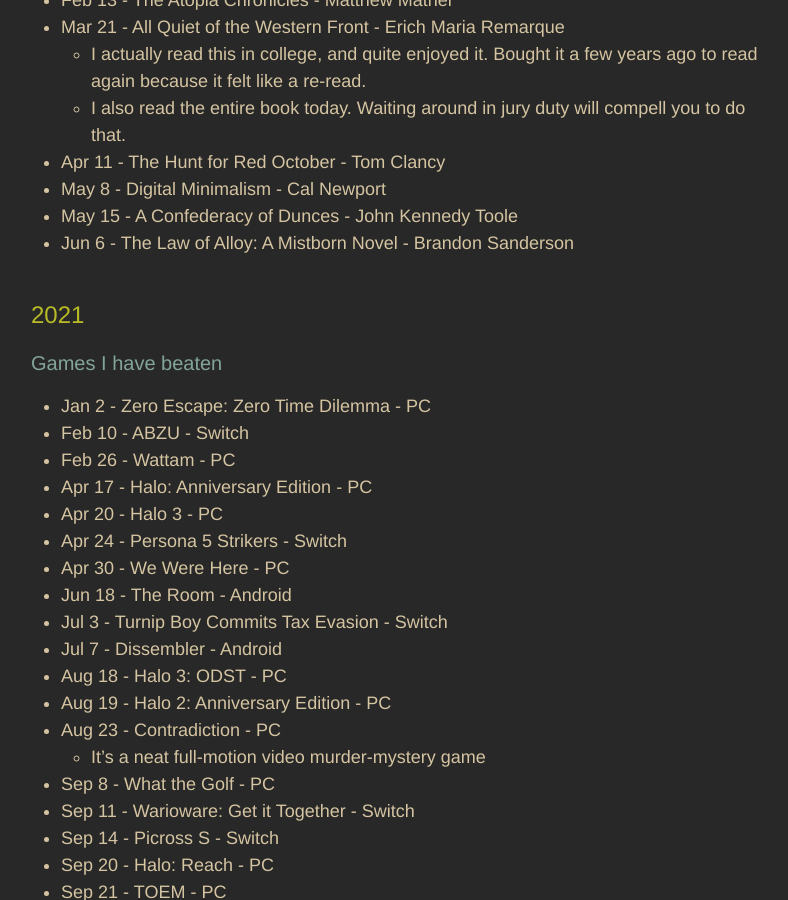
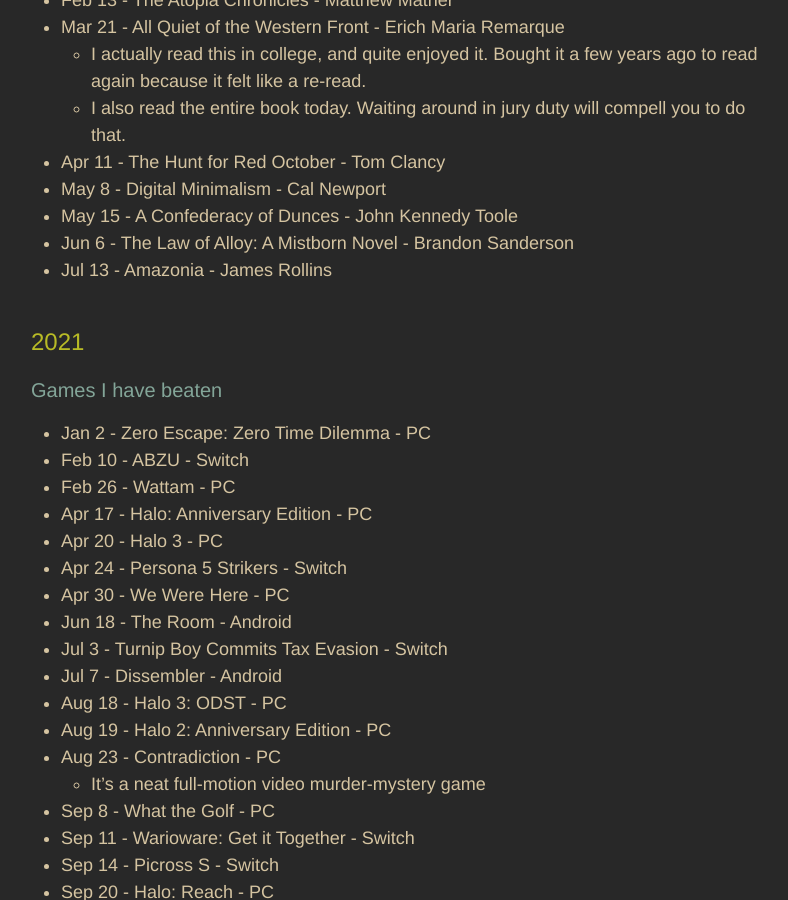
Before and after one commit to adkinsrs/sadkins_site, a Jekyll site: the page built from misc.md, in a window 1280 px wide and 900 px high, scrolled down 1334 px. Shown: the whole window, without its empty margins (239-1027 px from the left). Built offline with Jekyll 4.4.1, drawn with Linux system fonts in a browser that asks for light colours.

Commit message:
read a book

```diff
--- a/misc.md
+++ b/misc.md
@@ -53,6 +53,7 @@
 * May 8 - Digital Minimalism - Cal Newport
 * May 15 - A Confederacy of Dunces - John Kennedy Toole
 * Jun 6 - The Law of Alloy: A Mistborn Novel - Brandon Sanderson
+* Jul 13 - Amazonia - James Rollins
 
 ## 2021
 
```
